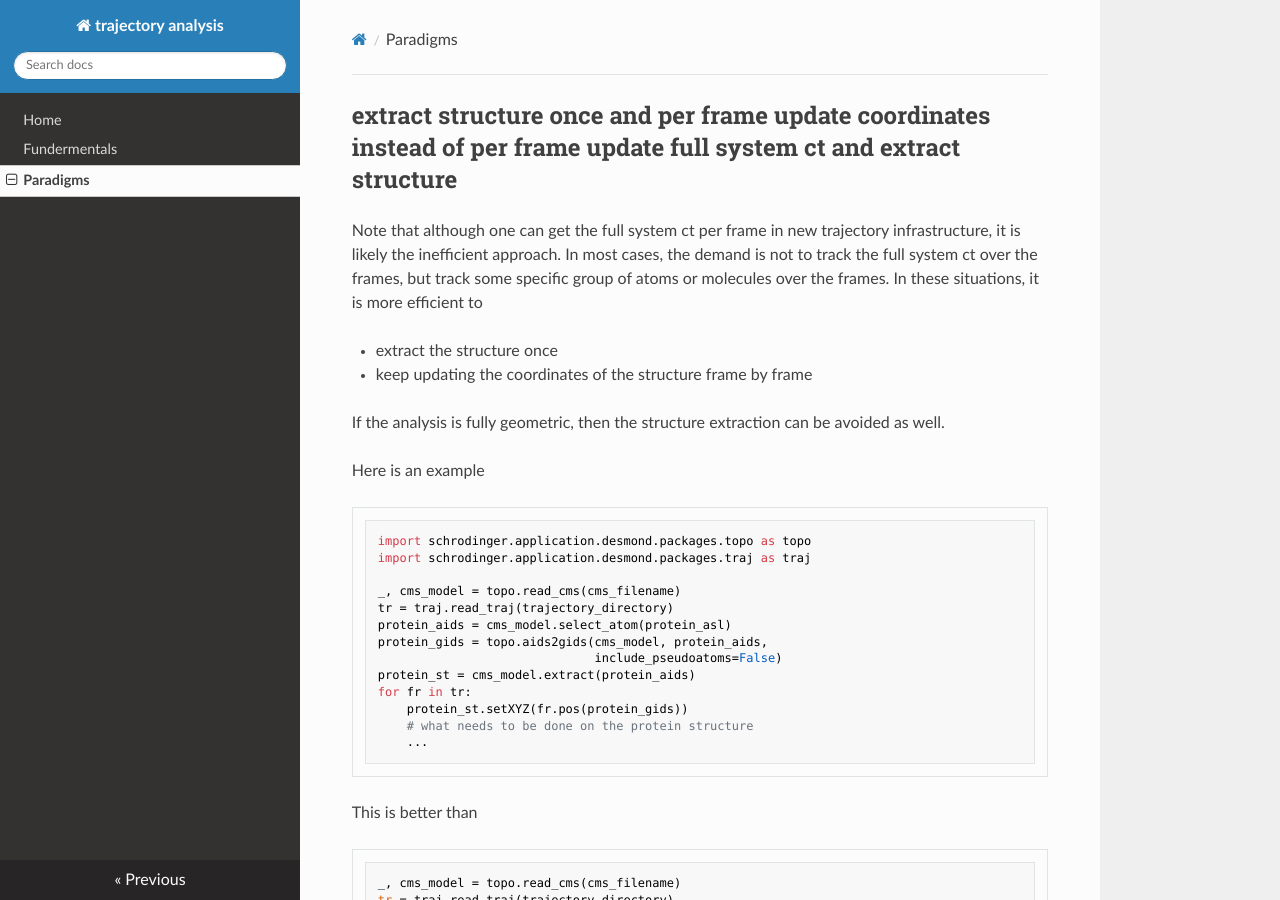
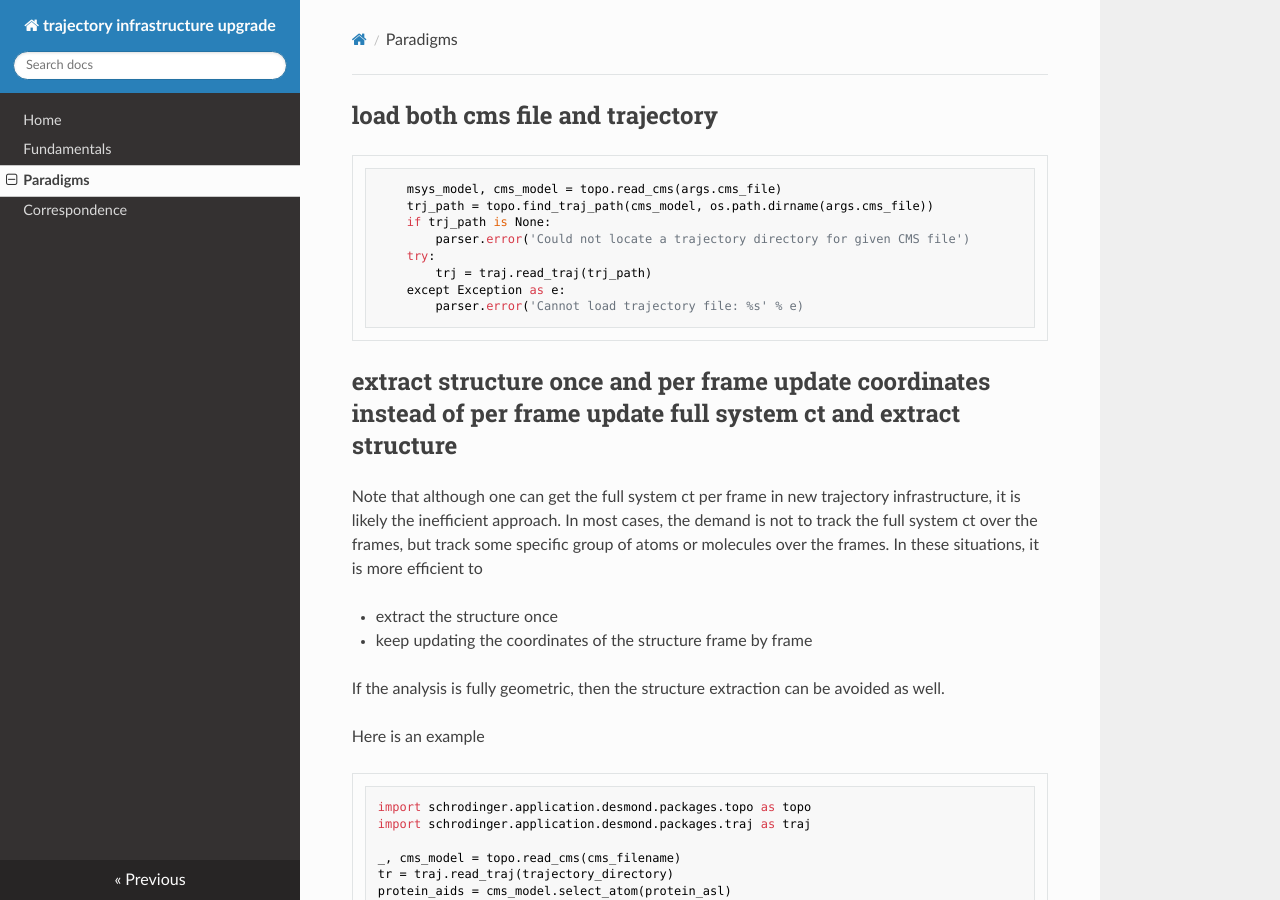
Before and after one commit to nosarthur/traj-infra-upgrade, an MkDocs documentation site: the page built from docs/paradigms.md, in a window 1280 px wide and 900 px high. Built offline with MkDocs 1.6.1, drawn with Linux system fonts in a browser that asks for light colours; nearby versions of some CDN libraries; old or Windows-style settings are respelled for this version of MkDocs.

Commit message:
add correspondence.md

````diff
--- a/docs/paradigms.md
+++ b/docs/paradigms.md
@@ -1,3 +1,16 @@
+## load both cms file and trajectory
+
+```python
+    msys_model, cms_model = topo.read_cms(args.cms_file)
+    trj_path = topo.find_traj_path(cms_model, os.path.dirname(args.cms_file))
+    if trj_path is None:
+        parser.error('Could not locate a trajectory directory for given CMS file')
+    try:
+        trj = traj.read_traj(trj_path)
+    except Exception as e:
+        parser.error('Cannot load trajectory file: %s' % e)
+```
+
 ## extract structure once and per frame update coordinates instead of per frame update full system ct and extract structure
 Note that although one can get the full system ct per frame in new trajectory infrastructure, it is likely the inefficient approach. In most cases, the demand is not to track the full system ct over the frames, but track some specific group of atoms or molecules over the frames. In these situations, it is more efficient to
 
--- a/mkdocs.yml
+++ b/mkdocs.yml
@@ -1,10 +1,11 @@
-site_name: trajectory analysis
+site_name: trajectory infrastructure upgrade
 site_description: last update 11.04.2017
 
 pages:
     - Home: index.md
-    - Fundermentals: fundermentals.md
+    - Fundamentals: fundamentals.md
     - Paradigms: paradigms.md
+    - Correspondence: correspondence.md
 theme: readthedocs
 markdown_extensions:
     - pymdownx.github
````
Also changed, not shown: docs/fundermentals.md (deleted, +0 -93 lines), docs/index.md (+1 -1 lines).
